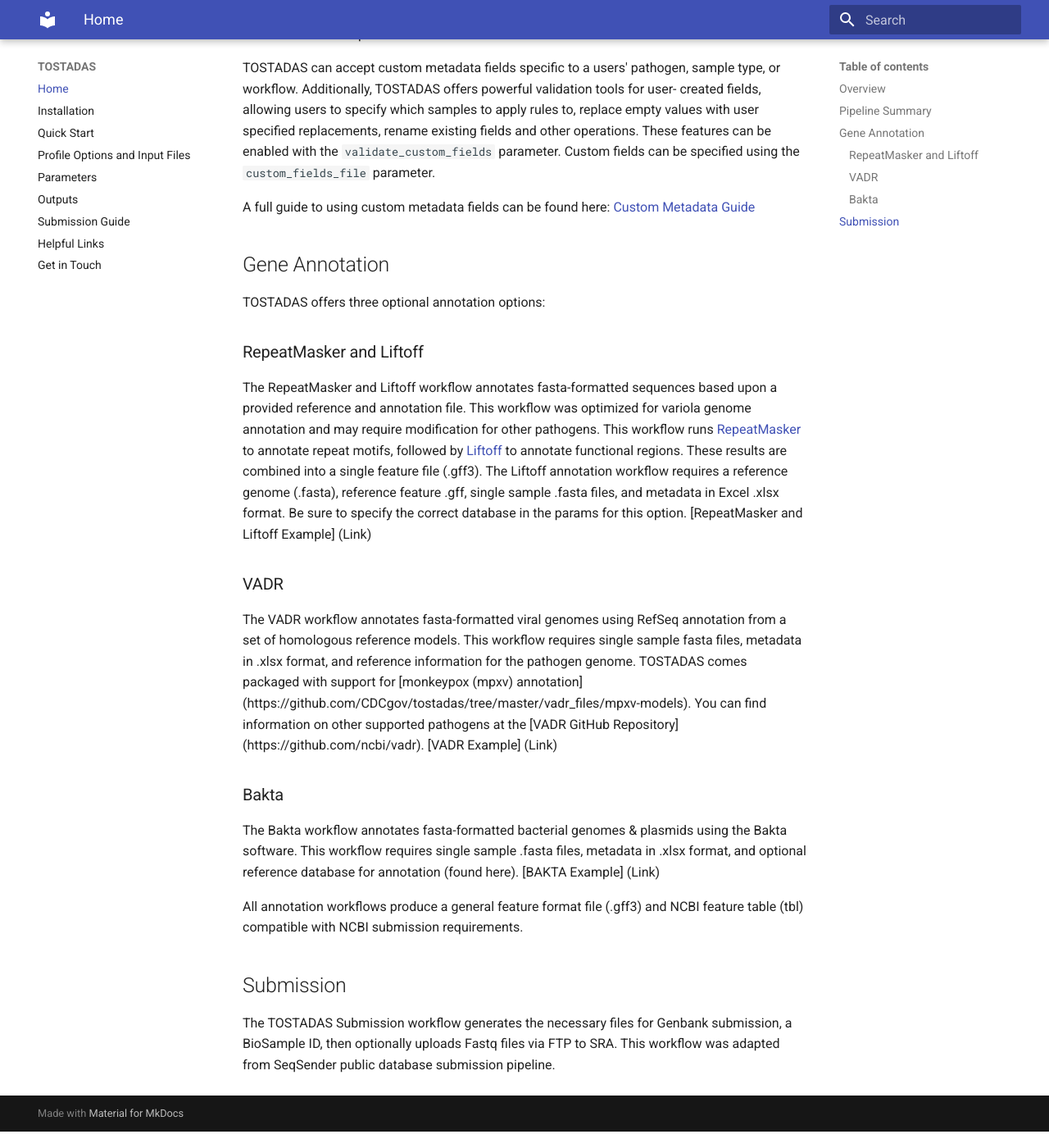
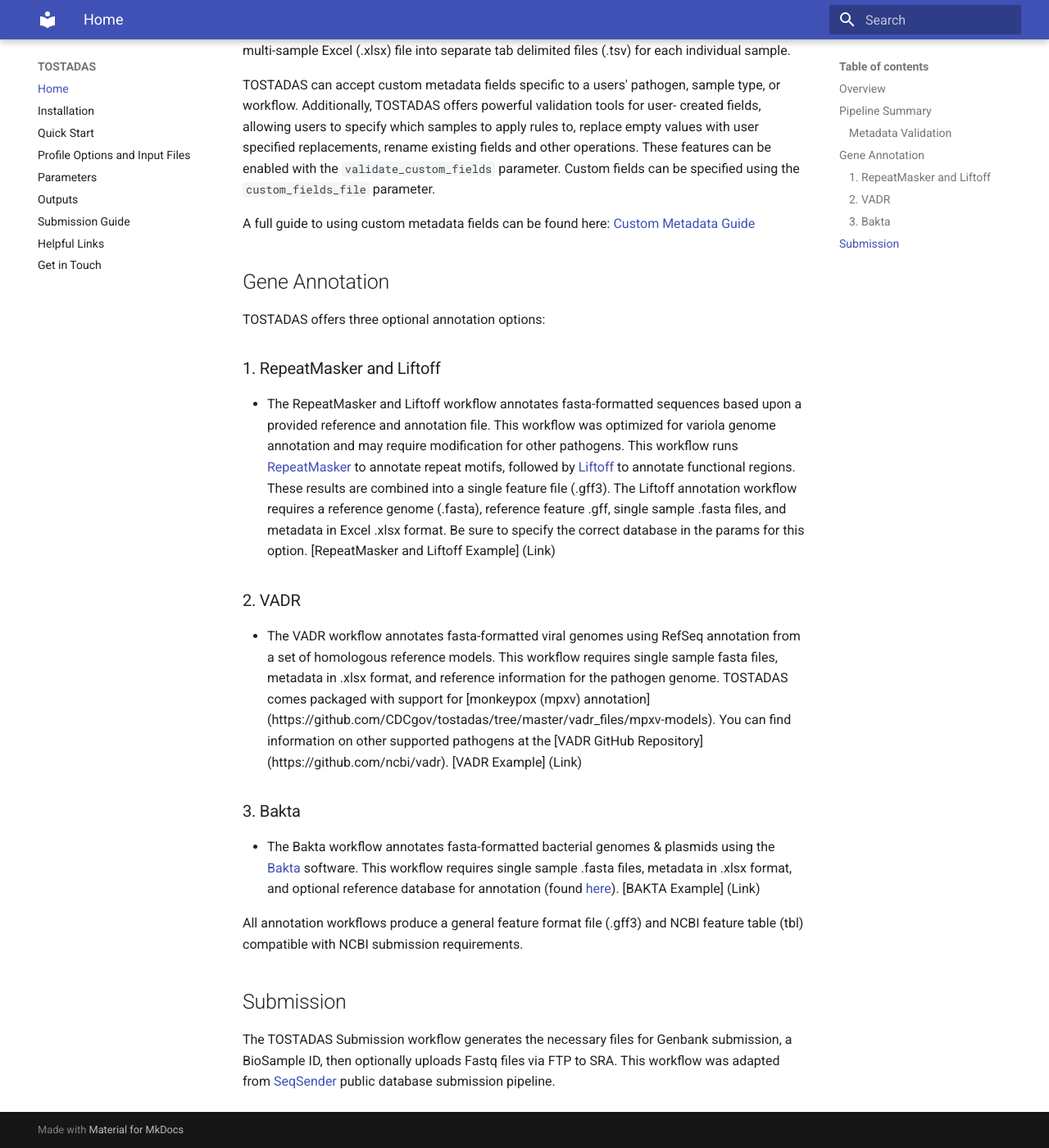
Before and after one commit to macoven-del/tost, an MkDocs documentation site: the page built from docs/index.md, in a window 1280 px wide and 1400 px high, scrolled down 725 px. Shown: the whole window at 82% size. Built offline with MkDocs 1.6.1 and Material for MkDocs 9.7.7, drawn with Linux system fonts in a browser that asks for light colours; some of the changed text lies outside the part shown.

Commit message:
git commit --m

```diff
--- a/docs/index.md
+++ b/docs/index.md
@@ -11,7 +11,7 @@
 The current distribution has been tested with Pox virus sequences as well as some bacteria. Ongoing development aims to make the pipeline pathogen agnostic.
 
 ## Pipeline Summary
-Metadata Validation
+### Metadata Validation
 The validation workflow checks that user provided metadata conforms to NCBI standards and matches the input data file(s). To allow for easy multi-sample submission, TOSTADAS can split a multi-sample Excel (.xlsx) file into separate tab delimited files (.tsv) for each individual sample.
 
 TOSTADAS can accept custom metadata fields specific to a users' pathogen, sample type, or workflow. Additionally, TOSTADAS offers powerful validation tools for user- created fields, allowing users to specify which samples to apply rules to, replace empty values with user specified replacements, rename existing fields and other operations. These features can be enabled with the `validate_custom_fields` parameter. Custom fields can be specified using the `custom_fields_file` parameter.
@@ -21,22 +21,22 @@
 ## Gene Annotation
 TOSTADAS offers three optional annotation options:
 
-### RepeatMasker and Liftoff
+### 1. RepeatMasker and Liftoff
 
-The RepeatMasker and Liftoff workflow annotates fasta-formatted sequences based upon a provided reference and annotation file. This workflow was optimized for variola genome annotation and may require modification for other pathogens. This workflow runs [RepeatMasker](https://www.repeatmasker.org/) to annotate repeat motifs, followed by [Liftoff](https://github.com/agshumate/Liftoff) to annotate functional regions. These results are combined into a single feature file (.gff3). The Liftoff annotation workflow requires a reference genome (.fasta), reference feature .gff, single sample .fasta files, and metadata in Excel .xlsx format. Be sure to specify the correct database in the params for this option.
+* The RepeatMasker and Liftoff workflow annotates fasta-formatted sequences based upon a provided reference and annotation file. This workflow was optimized for variola genome annotation and may require modification for other pathogens. This workflow runs [RepeatMasker](https://www.repeatmasker.org/) to annotate repeat motifs, followed by [Liftoff](https://github.com/agshumate/Liftoff) to annotate functional regions. These results are combined into a single feature file (.gff3). The Liftoff annotation workflow requires a reference genome (.fasta), reference feature .gff, single sample .fasta files, and metadata in Excel .xlsx format. Be sure to specify the correct database in the params for this option.
 [RepeatMasker and Liftoff Example] (Link)
 
-### VADR
+### 2. VADR
 
-The VADR workflow annotates fasta-formatted viral genomes using RefSeq annotation from a set of homologous reference models. This workflow requires single sample fasta files, metadata in .xlsx format, and reference information for the pathogen genome. TOSTADAS comes packaged with support for [monkeypox (mpxv) annotation] (https://github.com/CDCgov/tostadas/tree/master/vadr_files/mpxv-models). You can find information on other supported pathogens at the [VADR GitHub Repository] (https://github.com/ncbi/vadr).
+* The VADR workflow annotates fasta-formatted viral genomes using RefSeq annotation from a set of homologous reference models. This workflow requires single sample fasta files, metadata in .xlsx format, and reference information for the pathogen genome. TOSTADAS comes packaged with support for [monkeypox (mpxv) annotation] (https://github.com/CDCgov/tostadas/tree/master/vadr_files/mpxv-models). You can find information on other supported pathogens at the [VADR GitHub Repository] (https://github.com/ncbi/vadr).
 [VADR Example] (Link)
 
-### Bakta
+### 3. Bakta
 
-The Bakta workflow annotates fasta-formatted bacterial genomes & plasmids using the Bakta software. This workflow requires single sample .fasta files, metadata in .xlsx format, and optional reference database for annotation (found here).
+* The Bakta workflow annotates fasta-formatted bacterial genomes & plasmids using the [Bakta](https://github.com/CDCgov/tostadas/tree/master#gene-annotation) software. This workflow requires single sample .fasta files, metadata in .xlsx format, and optional reference database for annotation (found [here](https://zenodo.org/records/7669534)).
 [BAKTA Example] (Link)
 
 All annotation workflows produce a general feature format file (.gff3) and NCBI feature table (tbl) compatible with NCBI submission requirements.
 
 ## Submission
-The TOSTADAS Submission workflow generates the necessary files for Genbank submission, a BioSample ID, then optionally uploads Fastq files via FTP to SRA. This workflow was adapted from SeqSender public database submission pipeline.
+The TOSTADAS Submission workflow generates the necessary files for Genbank submission, a BioSample ID, then optionally uploads Fastq files via FTP to SRA. This workflow was adapted from [SeqSender](https://github.com/CDCgov/seqsender) public database submission pipeline.
```
Also changed, not shown: docs/getintouch.md (+1 -1 lines), docs/installation.md (+3 -5 lines), site/outputs/index.html, site/search/search_index.json, 1 other file.
